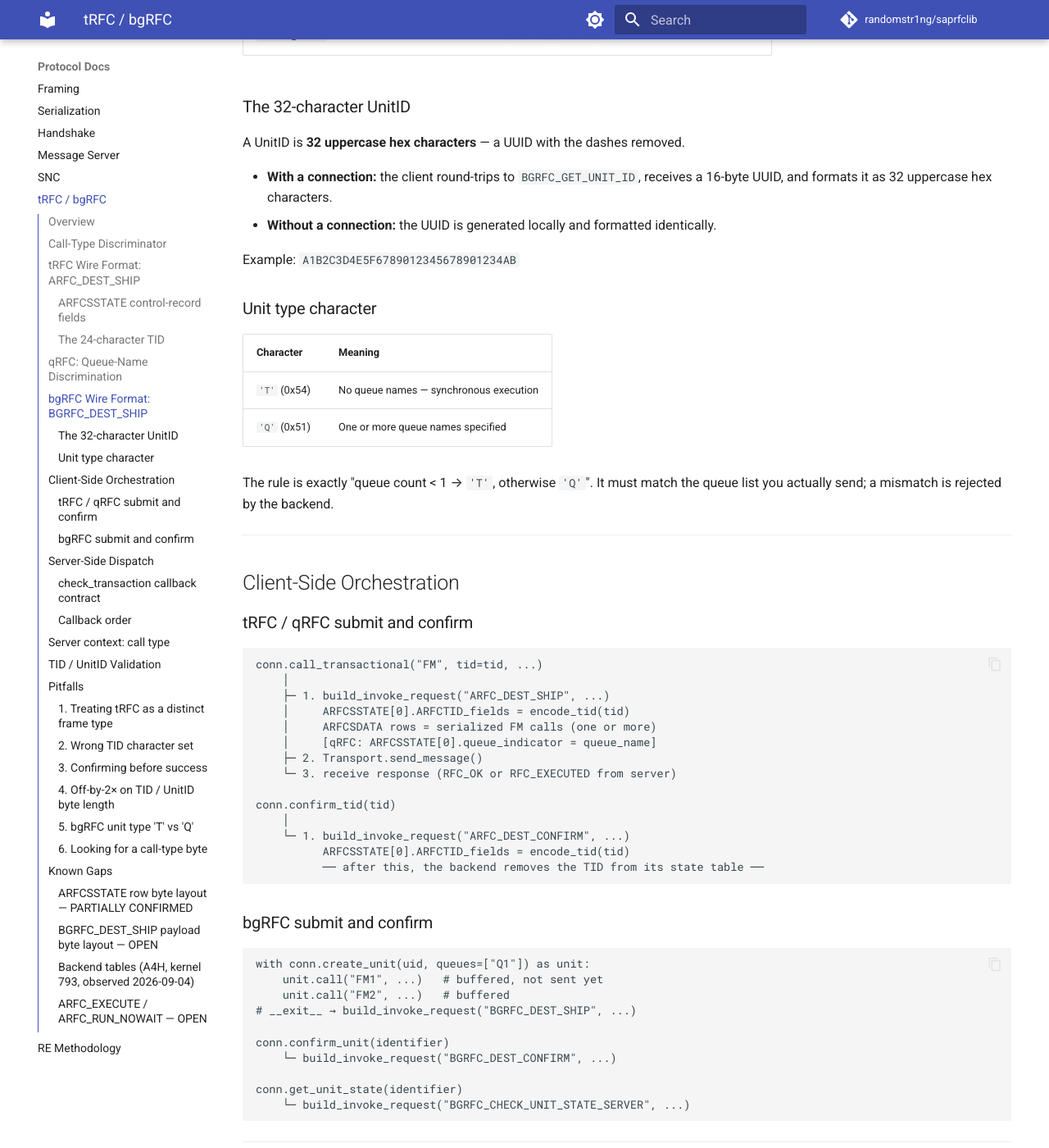
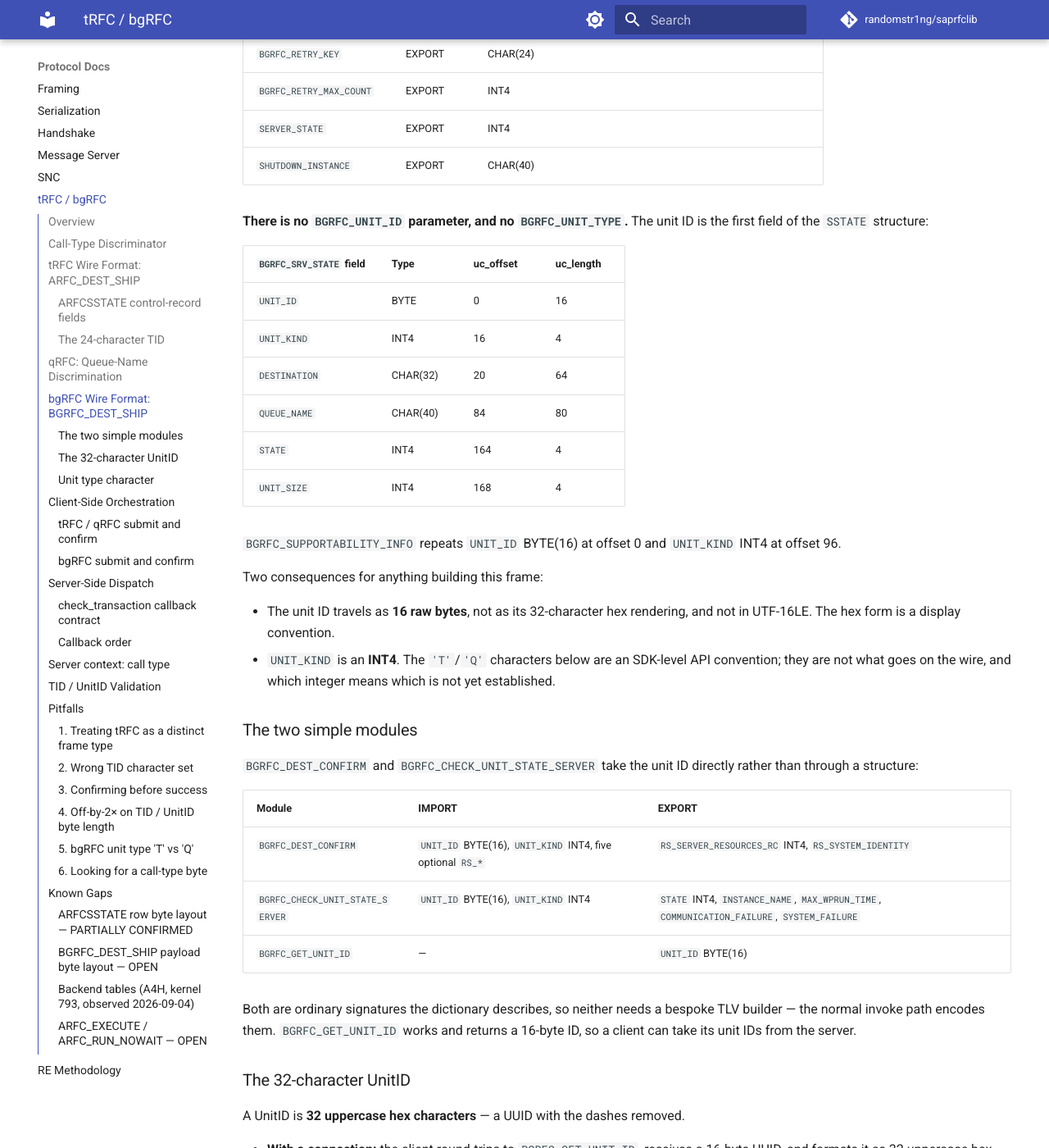
Before and after one commit to randomstr1ng/saprfclib, an MkDocs documentation site: the page built from docs/protocol/trfc.md, in a window 1280 px wide and 1400 px high, scrolled down 3956 px. Shown: the whole window at 82% size. Built offline with MkDocs 1.6.1 and Material for MkDocs 9.7.7, drawn with Linux system fonts in a browser that asks for light colours; comment, search, counter and statistics services are not loaded; some of the changed text lies outside the part shown.

Commit message:
docs: record BGRFC_DEST_SHIP's real interface, read from the dictionary (#15)
The parameter table for BGRFC_DEST_SHIP listed ARFCSDATA and ARFCSTATE. The
module declares SDATA and SSTATE, and the directions were not recorded at all,
so five of the entries were EXPORT parameters sitting in a list a client would
read as things to send.

More to the point: there is no BGRFC_UNIT_ID parameter and no BGRFC_UNIT_TYPE.
build_bgrfc_request invents both. The unit ID is the first field of SSTATE, a
616-byte BGRFC_SRV_STATE structure, as 16 raw bytes -- not the 32-character hex
rendering, and not UTF-16LE. UNIT_KIND beside it is an INT4, not the 'T'/'Q'
character the SDK-level API uses. That is why a live submit answers

    BGRFC_DEST_SHIP called without unit ID

Also recorded: BGRFC_DEST_CONFIRM and BGRFC_CHECK_UNIT_STATE_SERVER take UNIT_ID
BYTE(16) and UNIT_KIND INT4 as ordinary top-level parameters, and
BGRFC_GET_UNIT_ID returns a 16-byte ID. All three have signatures the dictionary
describes, so none of them needs a hand-built TLV frame.

Source: RFC_GET_FUNCTION_INTERFACE against A4H kernel 793, 2026-09-04. Widths
are as reported (uc_length), not derived.

```diff
--- a/docs/protocol/trfc.md
+++ b/docs/protocol/trfc.md
@@ -132,16 +132,60 @@ empty and overlong names on the inbound path rather than passing them to a store
 
 bgRFC uses its own function module, `BGRFC_DEST_SHIP`:
 
-| ABAP parameter | Type | Notes |
-|----------------|------|-------|
-| `OUT_IN_QUEUE_NAME_TAB` | TABLE | Queue name(s) for this unit |
-| `ARFCSDATA` | XSTRING | Serialized payload — the function calls buffered in the unit |
-| `ARFCSTATE` | STRUCTURE | State record |
-| `SUPPORTABILITY_INFO` | STRUCTURE | Supportability metadata |
-| `BGRFC_RETRY_DELAY_TIME` | INT4 | Retry delay, seconds |
-| `BGRFC_RETRY_KEY` | CHAR | Retry key (24 characters) |
-| `BGRFC_RETRY_MAX_COUNT` | INT4 | Maximum retry count |
-| `SERVER_STATE` | INT4 | Execution state indicator |
+Read from the dictionary on A4H kernel 793 (2026-09-04) via
+`RFC_GET_FUNCTION_INTERFACE`, so these are the module's declared parameters, not
+an inference. Widths are Unicode (`uc_length`); halve for the non-Unicode column.
+
+| ABAP parameter | Dir | Type | Notes |
+|----------------|-----|------|-------|
+| `OUT_IN_QUEUE_NAME_TAB` | IMPORT | TABLE | rows of `QRFC_QUEUE_NAME_TAB`, one CHAR(40) field |
+| `SDATA` | IMPORT | XSTRING | serialized payload — the calls buffered in the unit |
+| `SSTATE` | IMPORT | STRUCTURE | `BGRFC_SRV_STATE`, 616 bytes — **carries the unit ID** |
+| `SUPPORTABILITY_INFO` | IMPORT | STRUCTURE | `BGRFC_SUPPORTABILITY_INFO`, 112 bytes |
+| `SHUTDOWN_ACTIVE` | CHANGING | CHAR(1) | |
+| `BGRFC_RETRY_DELAY_TIME` | EXPORT | INT4 | retry delay, seconds |
+| `BGRFC_RETRY_KEY` | EXPORT | CHAR(24) | |
+| `BGRFC_RETRY_MAX_COUNT` | EXPORT | INT4 | |
+| `SERVER_STATE` | EXPORT | INT4 | |
+| `SHUTDOWN_INSTANCE` | EXPORT | CHAR(40) | |
+
+**There is no `BGRFC_UNIT_ID` parameter, and no `BGRFC_UNIT_TYPE`.** The unit ID
+is the first field of the `SSTATE` structure:
+
+| `BGRFC_SRV_STATE` field | Type | uc_offset | uc_length |
+|--------------------------|------|-----------|-----------|
+| `UNIT_ID` | BYTE | 0 | 16 |
+| `UNIT_KIND` | INT4 | 16 | 4 |
+| `DESTINATION` | CHAR(32) | 20 | 64 |
+| `QUEUE_NAME` | CHAR(40) | 84 | 80 |
+| `STATE` | INT4 | 164 | 4 |
+| `UNIT_SIZE` | INT4 | 168 | 4 |
+
+`BGRFC_SUPPORTABILITY_INFO` repeats `UNIT_ID` BYTE(16) at offset 0 and
+`UNIT_KIND` INT4 at offset 96.
+
+Two consequences for anything building this frame:
+
+* The unit ID travels as **16 raw bytes**, not as its 32-character hex rendering,
+  and not in UTF-16LE. The hex form is a display convention.
+* `UNIT_KIND` is an **INT4**. The `'T'`/`'Q'` characters below are an SDK-level
+  API convention; they are not what goes on the wire, and which integer means
+  which is not yet established.
+
+### The two simple modules
+
+`BGRFC_DEST_CONFIRM` and `BGRFC_CHECK_UNIT_STATE_SERVER` take the unit ID
+directly rather than through a structure:
+
+| Module | IMPORT | EXPORT |
+|--------|--------|--------|
+| `BGRFC_DEST_CONFIRM` | `UNIT_ID` BYTE(16), `UNIT_KIND` INT4, five optional `RS_*` | `RS_SERVER_RESOURCES_RC` INT4, `RS_SYSTEM_IDENTITY` |
+| `BGRFC_CHECK_UNIT_STATE_SERVER` | `UNIT_ID` BYTE(16), `UNIT_KIND` INT4 | `STATE` INT4, `INSTANCE_NAME`, `MAX_WPRUN_TIME`, `COMMUNICATION_FAILURE`, `SYSTEM_FAILURE` |
+| `BGRFC_GET_UNIT_ID` | — | `UNIT_ID` BYTE(16) |
+
+Both are ordinary signatures the dictionary describes, so neither needs a bespoke
+TLV builder — the normal invoke path encodes them. `BGRFC_GET_UNIT_ID` works and
+returns a 16-byte ID, so a client can take its unit IDs from the server.
 
 ### The 32-character UnitID
 
```
